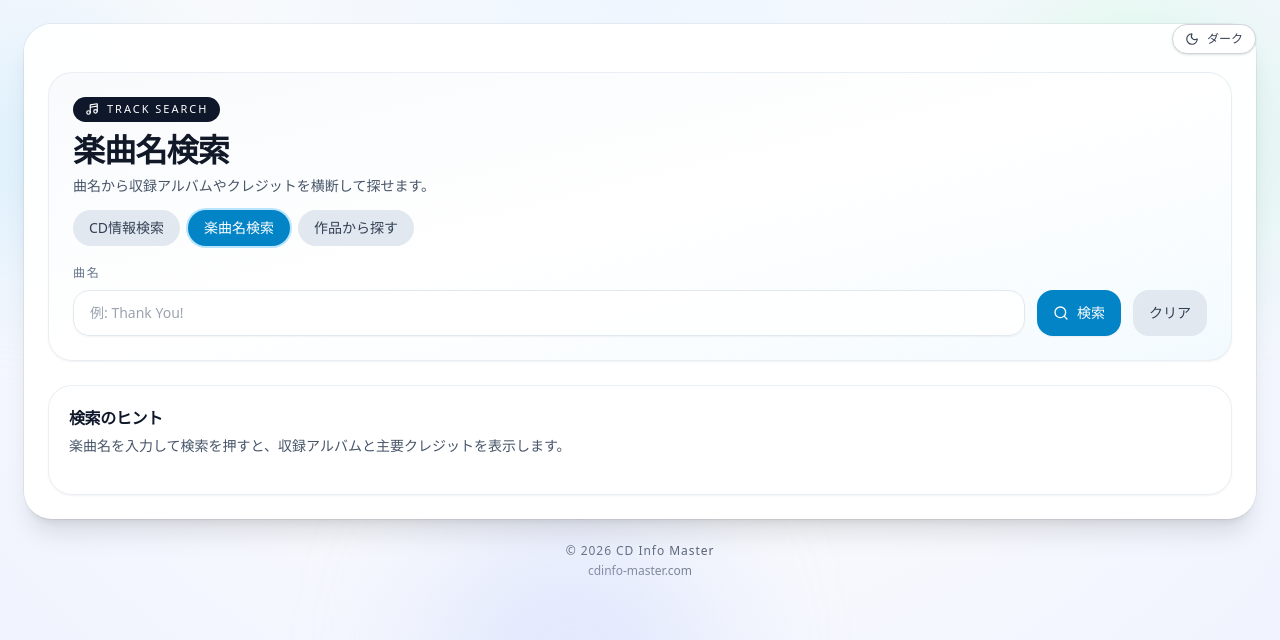
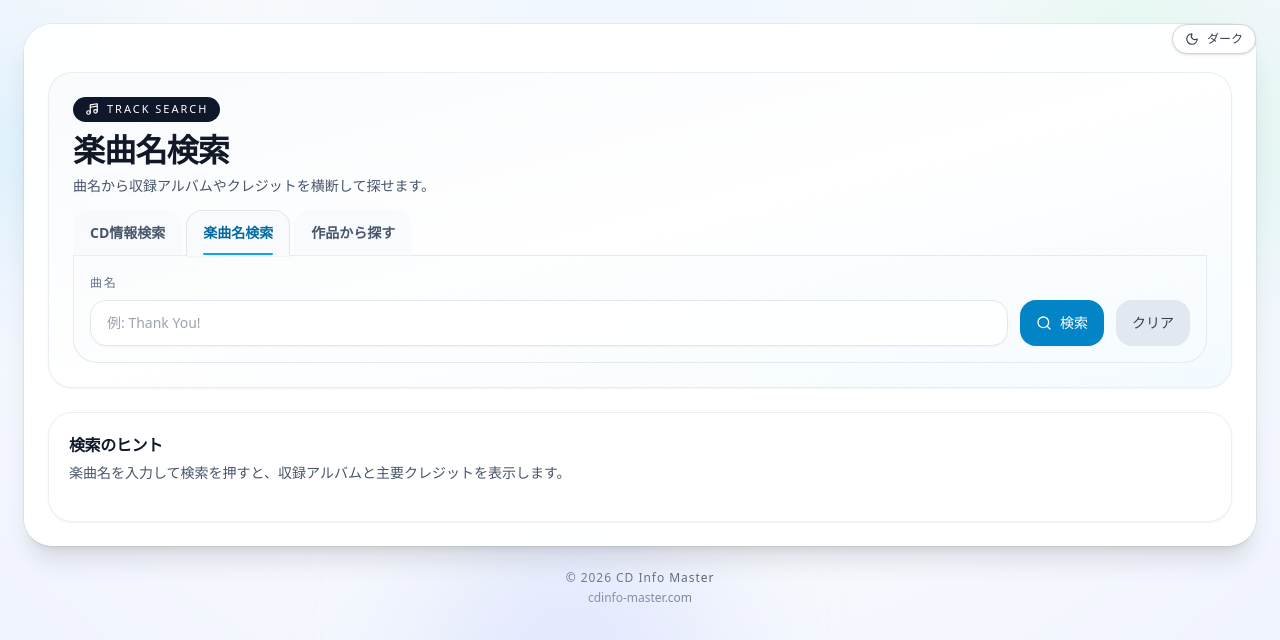
Before and after one commit to sake-mikan/cd-search-front, a React (Vite) app: page /tracks in a window 1280 px wide. Shown: the top 640 px of the page. Built offline with nearby package versions, Linux system fonts and the light colour scheme; no server answers.

Commit message:
Refine public search navigation layout

```diff
--- a/src/components/SearchModeTabs.jsx
+++ b/src/components/SearchModeTabs.jsx
@@ -1,6 +1,4 @@
 import { Link } from 'react-router-dom';
-
-const baseClass = 'inline-flex items-center justify-center rounded-full px-4 py-2 text-sm font-medium transition';
 
 export default function SearchModeTabs({ current = 'album' }) {
   const items = [
@@ -10,7 +8,12 @@ export default function SearchModeTabs({ current = 'album' }) {
   ];
 
   return (
-    <div className="flex flex-wrap items-center gap-2">
+    <div className="w-full">
+      <div
+        className="flex w-full items-end gap-1 border-b border-slate-200/90 dark:border-slate-700/90"
+        role="tablist"
+        aria-label="検索モード切り替え"
+      >
         {items.map((item) => {
           const active = current === item.key;
           return (
@@ -18,17 +21,23 @@ export default function SearchModeTabs({ current = 'album' }) {
               key={item.key}
               to={item.to}
               className={[
-              baseClass,
+                'relative -mb-px inline-flex min-h-[46px] items-center justify-center whitespace-nowrap rounded-t-2xl border px-4 py-2.5 text-sm font-semibold transition focus-visible:outline-none focus-visible:ring-2 focus-visible:ring-sky-400 focus-visible:ring-offset-2 focus-visible:ring-offset-white dark:focus-visible:ring-offset-slate-900',
                 active
-                ? 'bg-sky-600 text-white shadow-sm ring-2 ring-sky-200 dark:ring-sky-500/30'
-                : 'bg-slate-200 text-slate-700 hover:bg-slate-300 dark:bg-slate-700 dark:text-slate-100 dark:hover:bg-slate-600',
+                  ? 'z-10 border-slate-200 border-b-slate-50 bg-slate-50 text-sky-700 shadow-sm dark:border-slate-700 dark:border-b-slate-900 dark:bg-slate-900 dark:text-sky-300'
+                  : 'border-transparent bg-slate-100/40 text-slate-600 hover:bg-slate-200/80 hover:text-slate-900 dark:bg-slate-800/20 dark:text-slate-300 dark:hover:bg-slate-800 dark:hover:text-white',
               ].join(' ')}
               aria-current={active ? 'page' : undefined}
+              role="tab"
+              aria-selected={active}
             >
               {item.label}
+              {active ? (
+                <span className="pointer-events-none absolute inset-x-4 bottom-0 h-0.5 rounded-full bg-sky-500 dark:bg-sky-400" />
+              ) : null}
             </Link>
           );
         })}
       </div>
+    </div>
   );
 }
--- a/src/pages/ContentSearch.jsx
+++ b/src/pages/ContentSearch.jsx
@@ -2,7 +2,6 @@ import { useEffect, useMemo, useState } from 'react';
 import { Link, useSearchParams } from 'react-router-dom';
 import { ArrowDown, ArrowUp, ArrowUpDown, Grid2x2, Moon, Sun } from 'lucide-react';
 import { fetchAllAlbums, fetchContents } from '../api/albums';
-import InfoCard from '../components/InfoCard';
 import PageHeaderCard from '../components/PageHeaderCard';
 import ResponsiveResultList from '../components/ResponsiveResultList';
 import SearchModeTabs from '../components/SearchModeTabs';
@@ -286,7 +285,7 @@ export default function ContentSearch({ isDarkMode = false, onToggleTheme = () =
         {isDarkMode ? <Sun className="h-3.5 w-3.5" /> : <Moon className="h-3.5 w-3.5" />}
         <span>{themeLabel}</span>
       </button>
-      <div className={`${pageCardClass} max-w-7xl space-y-6`}>
+      <div className={`${pageCardClass} max-w-7xl space-y-6`}>        <div className="space-y-0">
         <PageHeaderCard
           maxWidthClass="max-w-7xl"
           isDarkMode={isDarkMode}
@@ -298,13 +297,14 @@ export default function ContentSearch({ isDarkMode = false, onToggleTheme = () =
           title="作品から探す"
           subtitle="コンテンツごとに関連アルバムをまとめて確認できます。"
         >
-          <div className="space-y-4">
+          <div className="space-y-0">
             <SearchModeTabs current="content" />
-          </div>
-        </PageHeaderCard>
-
-        <InfoCard title="カテゴリ一覧" description="作品を選択すると一覧が更新されます。">
-          {loadingContents ? <p className="text-sm text-slate-500 dark:text-slate-300">作品一覧を読み込み中です。</p> : null}
+            <div className="-mt-px rounded-b-[24px] border border-slate-200/90 border-t-0 bg-slate-50/30 p-4 dark:border-slate-700/90 dark:bg-slate-900/20">
+              <div className="mb-4 space-y-1">
+                <h2 className="text-base font-semibold tracking-tight text-slate-900 dark:text-slate-100">{'\u30ab\u30c6\u30b4\u30ea\u4e00\u89a7'}</h2>
+                <p className="text-sm leading-6 text-slate-600 dark:text-slate-300">{'\u4f5c\u54c1\u3092\u9078\u629e\u3059\u308b\u3068\u8a72\u5f53\u3059\u308b\u30a2\u30eb\u30d0\u30e0\u304c\u8868\u793a\u3055\u308c\u307e\u3059\u3002'}</p>
+              </div>
+{loadingContents ? <p className="text-sm text-slate-500 dark:text-slate-300">作品一覧を読み込み中です。</p> : null}
           {!loadingContents && contentTree.length === 0 ? <p className="text-sm text-red-600 dark:text-red-300">{error || '作品一覧の取得に失敗しました。'}</p> : null}
           {!loadingContents && visibleContentTree.length > 0 ? (
             <div className="space-y-5">
@@ -350,7 +350,10 @@ export default function ContentSearch({ isDarkMode = false, onToggleTheme = () =
               ))}
             </div>
           ) : null}
-        </InfoCard>
+            </div>
+          </div>
+        </PageHeaderCard>
+        </div>
 
         {selectedContentId !== '' ? (
           <section className={panelClass}>
--- a/src/pages/HomePage.jsx
+++ b/src/pages/HomePage.jsx
@@ -578,26 +578,27 @@ export default function HomePage({ isDarkMode = false, onToggleTheme = () => {}
           showFloatingThemeButton={false}
           showMobileThemeButton={true}
         >
-          <div className="space-y-4">
+          <div className="space-y-0">
             <SearchModeTabs current="album" />
+            <div className="-mt-px space-y-4 rounded-b-[24px] border border-slate-200/90 border-t-0 bg-slate-50/30 p-4 dark:border-slate-700/90 dark:bg-slate-900/20">
             <form onSubmit={handleSubmit} className="grid grid-cols-1 gap-3 xl:grid-cols-[minmax(0,1.3fr)_minmax(0,1fr)_minmax(0,0.9fr)_minmax(0,0.8fr)_auto_auto] xl:items-end">
               <label className="space-y-2 text-sm">
                 <span className="text-xs font-medium uppercase tracking-[0.14em] text-slate-500 dark:text-slate-400">{'タイトル'}</span>
-                <input type="text" value={title} onChange={(event) => setTitle(event.target.value)} list="album-title-suggestions" placeholder={'例: Thank You!'} className={inputClass} />
+                <input type="text" value={title} onChange={(event) => setTitle(event.target.value)} list="album-title-suggestions" placeholder={'例: MILLION C@STING 03'} className={inputClass} />
                 <datalist id="album-title-suggestions">
                   {titleSuggestions.map((item) => <option key={item} value={item} />)}
                 </datalist>
               </label>
               <label className="space-y-2 text-sm">
                 <span className="text-xs font-medium uppercase tracking-[0.14em] text-slate-500 dark:text-slate-400">{'アーティスト'}</span>
-                <input type="text" value={artist} onChange={(event) => setArtist(event.target.value)} list="album-artist-suggestions" placeholder={'例: 765 MILLION ALLSTARS'} className={inputClass} />
+                <input type="text" value={artist} onChange={(event) => setArtist(event.target.value)} list="album-artist-suggestions" placeholder={'例: STAR ELEMENTS'} className={inputClass} />
                 <datalist id="album-artist-suggestions">
                   {artistSuggestions.map((item) => <option key={item} value={item} />)}
                 </datalist>
               </label>
               <label className="space-y-2 text-sm">
                 <span className="text-xs font-medium uppercase tracking-[0.14em] text-slate-500 dark:text-slate-400">{'規格品番'}</span>
-                <input type="text" value={catalogNumber} onChange={(event) => setCatalogNumber(event.target.value)} list="album-catalog-suggestions" placeholder={'例: LACA-15901'} className={inputClass} />
+                <input type="text" value={catalogNumber} onChange={(event) => setCatalogNumber(event.target.value)} list="album-catalog-suggestions" placeholder={'例: LACM-14080'} className={inputClass} />
                 <datalist id="album-catalog-suggestions">
                   {catalogSuggestions.map((item) => <option key={item} value={item} />)}
                 </datalist>
@@ -614,6 +615,7 @@ export default function HomePage({ isDarkMode = false, onToggleTheme = () => {}
               <p>{'\u97f3\u697d\u30d5\u30a1\u30a4\u30eb\u306f\u30b5\u30fc\u30d0\u30fc\u3078\u30a2\u30c3\u30d7\u30ed\u30fc\u30c9\u3055\u308c\u307e\u305b\u3093\u3002'}</p>
             </div>
             {!loading && error ? <p className="text-sm text-red-600 dark:text-red-300">{error}</p> : null}
+            </div>
           </div>
         </PageHeaderCard>
         {!hasSearched ? (
--- a/src/pages/TrackSearch.jsx
+++ b/src/pages/TrackSearch.jsx
@@ -270,8 +270,9 @@ export default function TrackSearch({ isDarkMode = false, onToggleTheme = () =>
           showFloatingThemeButton={false}
           showMobileThemeButton={true}
         >
-          <div className="space-y-4">
+          <div className="space-y-0">
             <SearchModeTabs current="track" />
+            <div className="-mt-px space-y-4 rounded-b-[24px] border border-slate-200/90 border-t-0 bg-slate-50/30 p-4 dark:border-slate-700/90 dark:bg-slate-900/20">
             <form onSubmit={handleSubmit} className="grid grid-cols-1 gap-3 md:grid-cols-[minmax(0,1fr)_auto_auto] md:items-end">
               <label className="space-y-2 text-sm">
                 <span className="text-xs font-medium uppercase tracking-[0.14em] text-slate-500 dark:text-slate-400">曲名</span>
@@ -287,6 +288,7 @@ export default function TrackSearch({ isDarkMode = false, onToggleTheme = () =>
               <button type="submit" className={`${searchSubmitButtonClass} md:self-end`}><Search className="h-4 w-4" />{'\u691c\u7d22'}</button>
               <button type="button" onClick={handleClear} className={`${clearButtonClass} md:self-end`}>{'\u30af\u30ea\u30a2'}</button>
             </form>
+            </div>
           </div>
         </PageHeaderCard>
 
```
Lines whose indentation alone changed are shown as unchanged.
